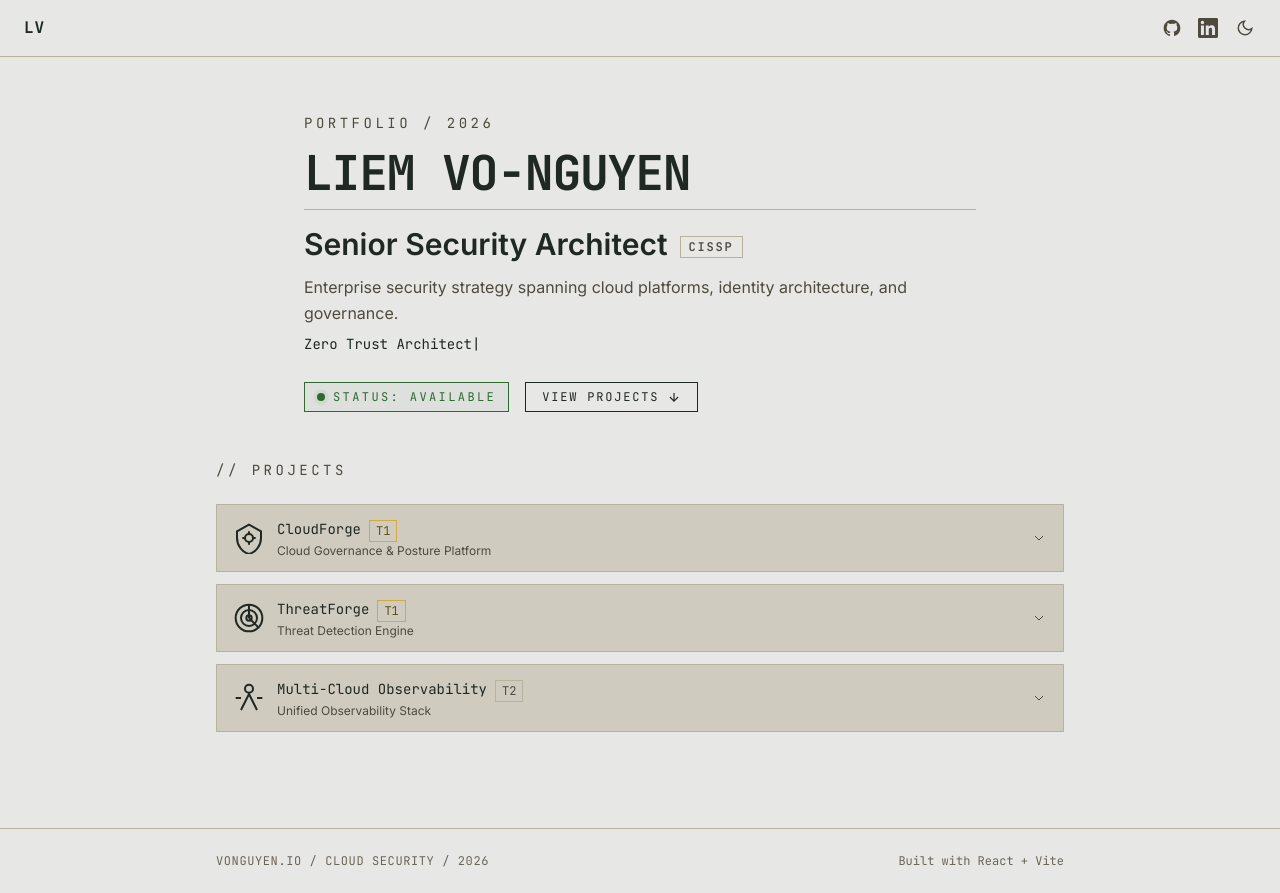
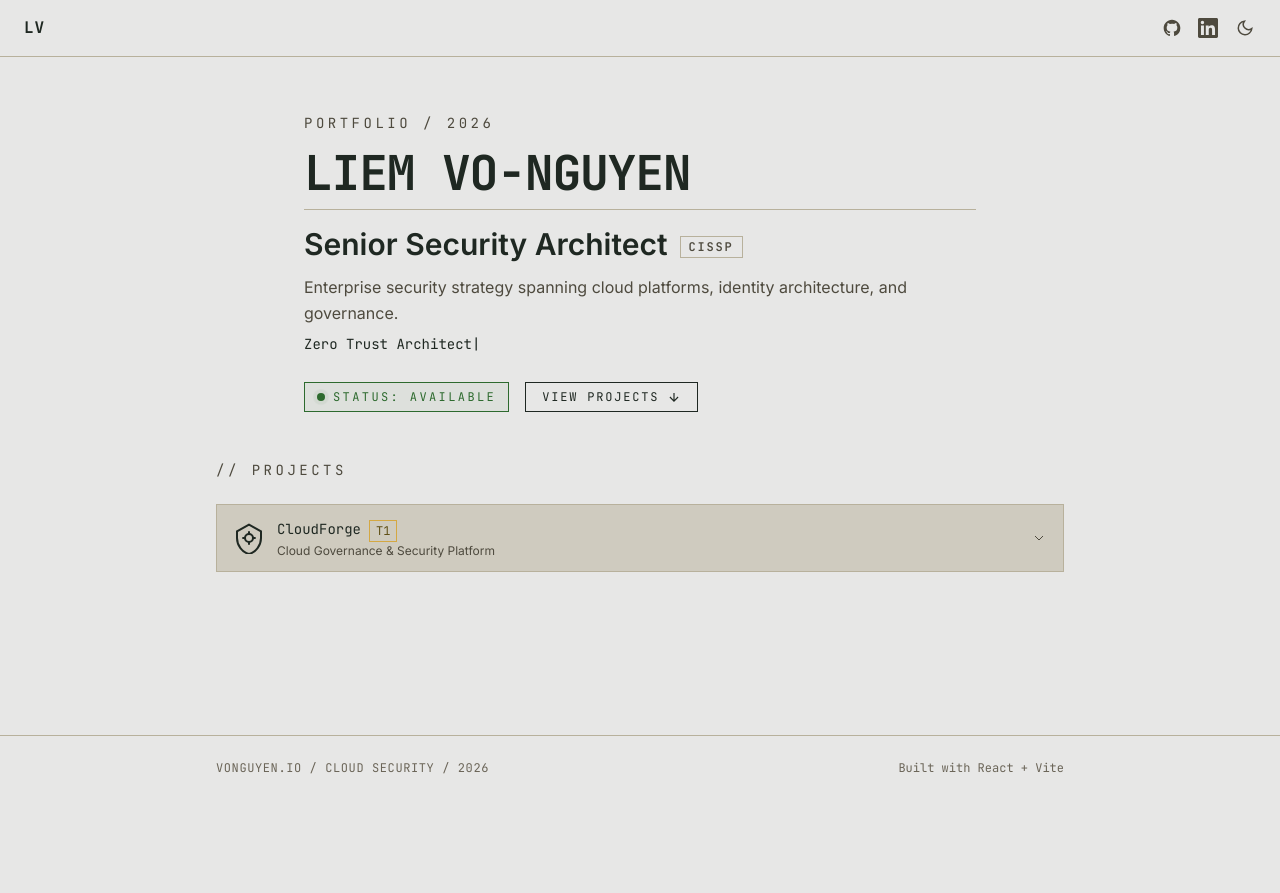
Before and after one commit to lvonguyen/portfolio-site, a React (Vite) app: page / in a window 1280 px wide. After the commit the page ends 800 px from the top, so only its background shows below. Built offline with nearby package versions, Linux system fonts and the light colour scheme.

Commit message:
feat: consolidate portfolio — single CloudForge entry, remove ThreatForge + MCO

```diff
--- a/src/data/projects.ts
+++ b/src/data/projects.ts
@@ -4,8 +4,8 @@ export const projects: Project[] = [
   {
     id: 'cloudforge',
     name: 'CloudForge',
-    tagline: 'Cloud Governance & Posture Platform',
-    description: 'Enterprise cloud governance platform with OPA policy enforcement, AI-powered contextual risk scoring, and multi-cloud drift detection. Normalizes CSPM findings across AWS Security Hub, Azure Defender, and GCP SCC into a unified priority model. Aligns security controls with NIST, CIS, and ISO frameworks across 3,000+ cloud environments.',
+    tagline: 'Cloud Governance & Security Platform',
+    description: 'Enterprise cloud governance platform with integrated CSPM pipeline, AI-powered contextual risk scoring (STRIDE+ATLAS), and FinOps cost optimization. Normalizes findings across AWS Security Hub, Azure Defender, and GCP SCC into a unified priority model. Includes OPA policy enforcement, anomaly detection, chargeback allocation, container security scanning, WAF golden templates, and workflow orchestration.',
     tier: 'T1',
     status: 'active',
     techStack: ['Go', 'React', 'OPA', 'Terraform', 'Claude API', 'OpenTelemetry'],
@@ -13,30 +13,6 @@ export const projects: Project[] = [
     liveUrl: 'https://cloudforge-demo.lvonguyen.com',
     diagramUrl: '/cloudforge-architecture.svg',
     icon: 'shield-gear',
-    metrics: ['40+ OPA Policies', '3 CSPMs Unified', '3,000+ Environments'],
-  },
-  {
-    id: 'threatforge',
-    name: 'ThreatForge',
-    tagline: 'Threat Detection Engine',
-    description: 'Real-time threat detection and intelligence correlation engine. Ingests multi-cloud audit logs via Kafka, evaluates against Sigma rules, and routes enriched alerts to SIEM platforms for prioritized remediation workflows.',
-    tier: 'T1',
-    status: 'active',
-    techStack: ['Go', 'Kafka', 'Redis', 'Sigma Rules', 'Splunk HEC'],
-    githubUrl: 'https://github.com/lvonguyen/threatforge',
-    icon: 'radar',
-    metrics: ['10K Events/sec', '200+ Sigma Rules', 'Sub-ms Alerting'],
-  },
-  {
-    id: 'mco',
-    name: 'Multi-Cloud Observability',
-    tagline: 'Unified Observability Stack',
-    description: 'Unified security monitoring and observability across AWS, Azure, and GCP. OpenTelemetry collector pipelines feeding Prometheus metrics, Grafana dashboards, and Loki log aggregation for cross-cloud detection coverage.',
-    tier: 'T2',
-    status: 'supporting',
-    techStack: ['Go', 'OpenTelemetry', 'Prometheus', 'Grafana', 'Loki'],
-    githubUrl: 'https://github.com/lvonguyen/multi-cloud-observability',
-    icon: 'telescope',
-    metrics: ['3-Cloud Unified', '50+ Dashboards', 'Real-time Metrics'],
+    metrics: ['40+ OPA Policies', '16 Internal Packages', '40 API Endpoints'],
   },
 ]
```
